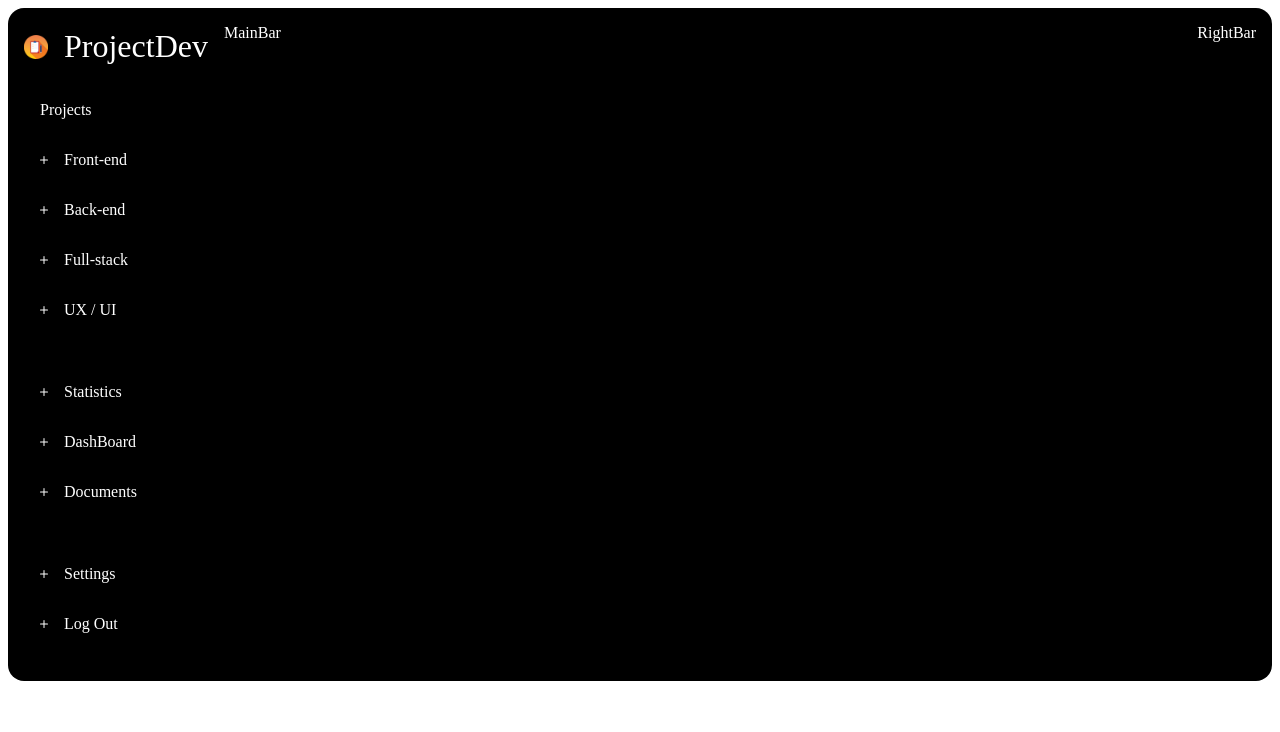
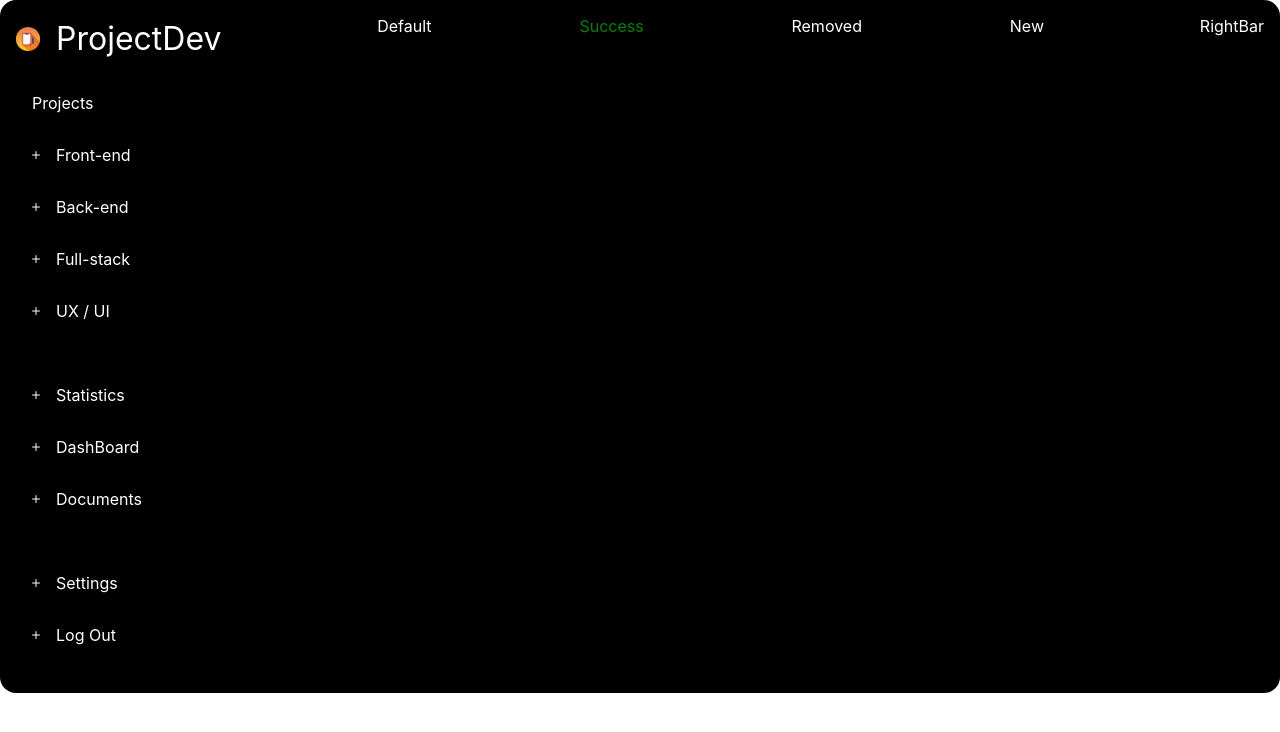
Before and after one commit to Staxar/projdev, a Next.js app: page / in a window 1280 px wide. Shown: the top 732 px of the page. Built offline with nearby package versions, Linux system fonts and the light colour scheme.

Commit message:
Add Stack in mainbar

```diff
--- a/components/Layout/MainBar/index.tsx
+++ b/components/Layout/MainBar/index.tsx
@@ -1,4 +1,25 @@
-import { GridItem } from "@chakra-ui/react";
+import {
+  Avatar,
+  Badge,
+  Box,
+  Center,
+  Flex,
+  GridItem,
+  Stack,
+  Text,
+  Wrap,
+  WrapItem,
+} from "@chakra-ui/react";
+import { BoxWrapper } from "../../Shared/BoxWrapper";
 export default function MainBar({ children }: any) {
-  return <GridItem>MainBar</GridItem>;
+  return (
+    <GridItem>
+      <Stack direction="row" justifyContent={"space-evenly"}>
+        <Badge>Default</Badge>
+        <Badge color="green">Success</Badge>
+        <Badge colorScheme="red">Removed</Badge>
+        <Badge colorScheme="purple">New</Badge>
+      </Stack>
+    </GridItem>
+  );
 }
--- /dev/null
+++ b/components/Shared/BoxWrapper.tsx
@@ -0,0 +1,25 @@
+import React, { FC } from "react";
+import { Box, Center } from "@chakra-ui/react";
+
+export interface Props {
+  children: React.ReactNode;
+}
+export const BoxWrapper: FC<Props> = ({ children }) => {
+  return (
+    <Center py={12} bg={"transparent"} color={"white"}>
+      <Box
+        role={"group"}
+        p={6}
+        maxW={"330px"}
+        w={"100%"}
+        rounded={"0.5rem"}
+        pos={"relative"}
+        zIndex={1}
+        border={"1px solid #595959"}
+        bg={"transparent"}
+      >
+        <Box p={"0.5rem"}>{children}</Box>
+      </Box>
+    </Center>
+  );
+};
--- a/package.json
+++ b/package.json
@@ -13,6 +13,8 @@
     "@chakra-ui/react": "^2.3.6",
     "@emotion/react": "^11",
     "@emotion/styled": "^11",
+    "@fontsource/open-sans": "^4.5.13",
+    "@fontsource/raleway": "^4.5.11",
     "framer-motion": "^6",
     "next": "12.3.1",
     "react": "18.2.0",
--- a/pages/_app.tsx
+++ b/pages/_app.tsx
@@ -2,7 +2,7 @@ import type { ReactElement, ReactNode } from "react";
 import type { NextPage } from "next";
 import type { AppProps } from "next/app";
 import { ChakraProvider } from "@chakra-ui/react";
-
+import "../styles/globals.css";
 export type NextPageWithLayout<P = {}, IP = P> = NextPage<P, IP> & {
   getLayout?: (page: ReactElement) => ReactNode;
 };
--- /dev/null
+++ b/pages/_document.js
@@ -0,0 +1,20 @@
+import { Html, Head, Main, NextScript } from "next/document";
+
+export default function Document() {
+  return (
+    <Html>
+      <Head>
+        <meta name="description" content="Created by MD" />
+        <link rel="icon" href="/favicon.ico" />
+        <link
+          href="https://fonts.googleapis.com/css2?family=Inter&display=optional"
+          rel="stylesheet"
+        />
+      </Head>
+      <body>
+        <Main />
+        <NextScript />
+      </body>
+    </Html>
+  );
+}
--- a/pages/index.tsx
+++ b/pages/index.tsx
@@ -1,4 +1,3 @@
-import Head from "next/head";
 import type { ReactElement } from "react";
 import Layout from "../components/Layout/layout";
 import type { NextPageWithLayout } from "./_app";
```
Also changed, not shown: 1 other file (tests, documents, lock files or other folders).
